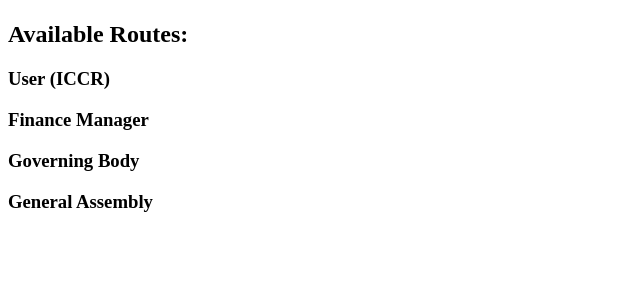
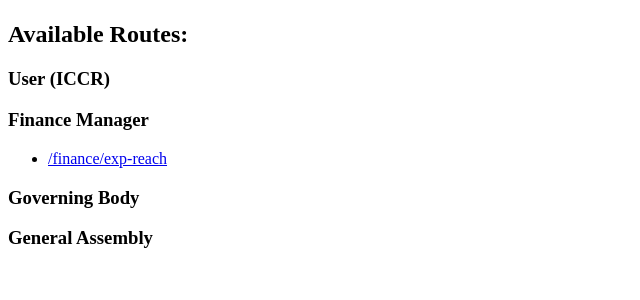
Before and after one commit to Team-Disruptorss-SIH-22/Sangmanch-DSML, a Flask app: page / in a window 1280 px wide. Shown: the part 45-345 px from the top of the page, without its empty margins (0-640 px from the left). Run offline with Flask 2, Linux system fonts and the light colour scheme.

Commit message:
Added: Finance User routes

```diff
--- a/app.py
+++ b/app.py
@@ -1,4 +1,5 @@
 from flask import Flask, render_template, request, redirect, url_for, flash, jsonify
+from info import finance
 
 app = Flask(__name__)
 
@@ -7,5 +8,26 @@ app = Flask(__name__)
 def main():
 	return render_template('index.html')
 
+#if route is expense then return expense per user else return reach per user
+@app.route('/api/<route>')
+def api(route):
+	if route == 'expense':
+		return finance.ExpPerUser()
+	elif route == 'reach':
+		return finance.ReachPerUser()
+	else:
+		return 'error'
+@app.route('/finance/usr/<route>')
+def expense(route):
+	fin = finance.Finance()
+	if route == 'expense':
+		return fin.ExpPerUser()
+	elif route == 'reach':
+		return fin.ReachPerUser()
+	else:
+		return 'error'
+
+
+
 if __name__ == '__main__':
 	app.run(debug=True)
--- a/templates/index.html
+++ b/templates/index.html
@@ -16,6 +16,9 @@
             <h2>Available Routes:</h2>
             <h3>User (ICCR)</h3>
             <h3>Finance Manager</h3>
+            <ul>
+                <li> <a href="/finance/exp-reach"> /finance/exp-reach </a></li>
+            </ul>
             <h3>Governing Body</h3>
             <h3>General Assembly</h3>
         </div>
```
Also changed, not shown: info/finance.py (added, +23 -0 lines), 1 other file.
